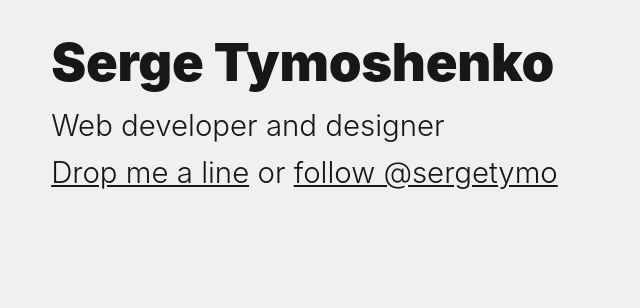
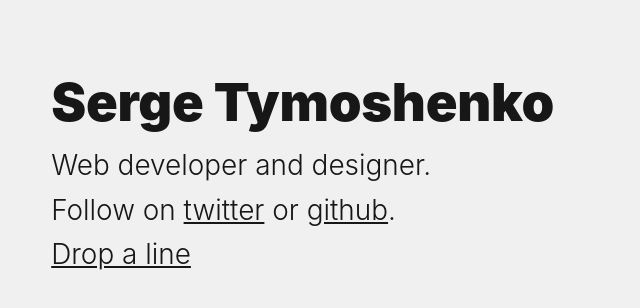
Before and after one commit to sergetymo/tymo.name, a website built with Parcel: page src/index.html in a window 1280 px wide. Shown: the whole page, without its empty margins (0-640 px from the left). Built offline with nearby package versions, Linux system fonts and the light colour scheme.

Commit message:
More elaborate homepage

```diff
--- a/src/index.html
+++ b/src/index.html
@@ -10,9 +10,10 @@
   <header>
     <h1>Serge Tymoshenko</h1>
     <p>
-      Web developer and designer<br />
-      <a href="mailto:serge@tymo.name">Drop me a line</a>
-      or <a href="https://twitter.com/sergetymo">follow @sergetymo</a>
+      Web developer and designer.<br />
+      Follow on&#32;<a href="https://twitter.com/sergetymo">twitter</a>
+      &#32;or&#32;<a href="https://github.com/sergetymo">github</a>.<br />
+      <a href="mailto:serge@tymo.name">Drop a line</a>
     </p>
   </header>
 </body>
--- a/src/s.css
+++ b/src/s.css
@@ -27,6 +27,10 @@
 header,
 main {
   padding: 0.5rem 4% 1.5rem;
+}
+
+header {
+  padding-top: 4%;
 }
 
 h1,
@@ -66,7 +70,7 @@
 }
 
 h1 + p {
-  font-size: 1.4rem;
+  font-size: 1.33rem;
   font-weight: 300;
 }
 
```
